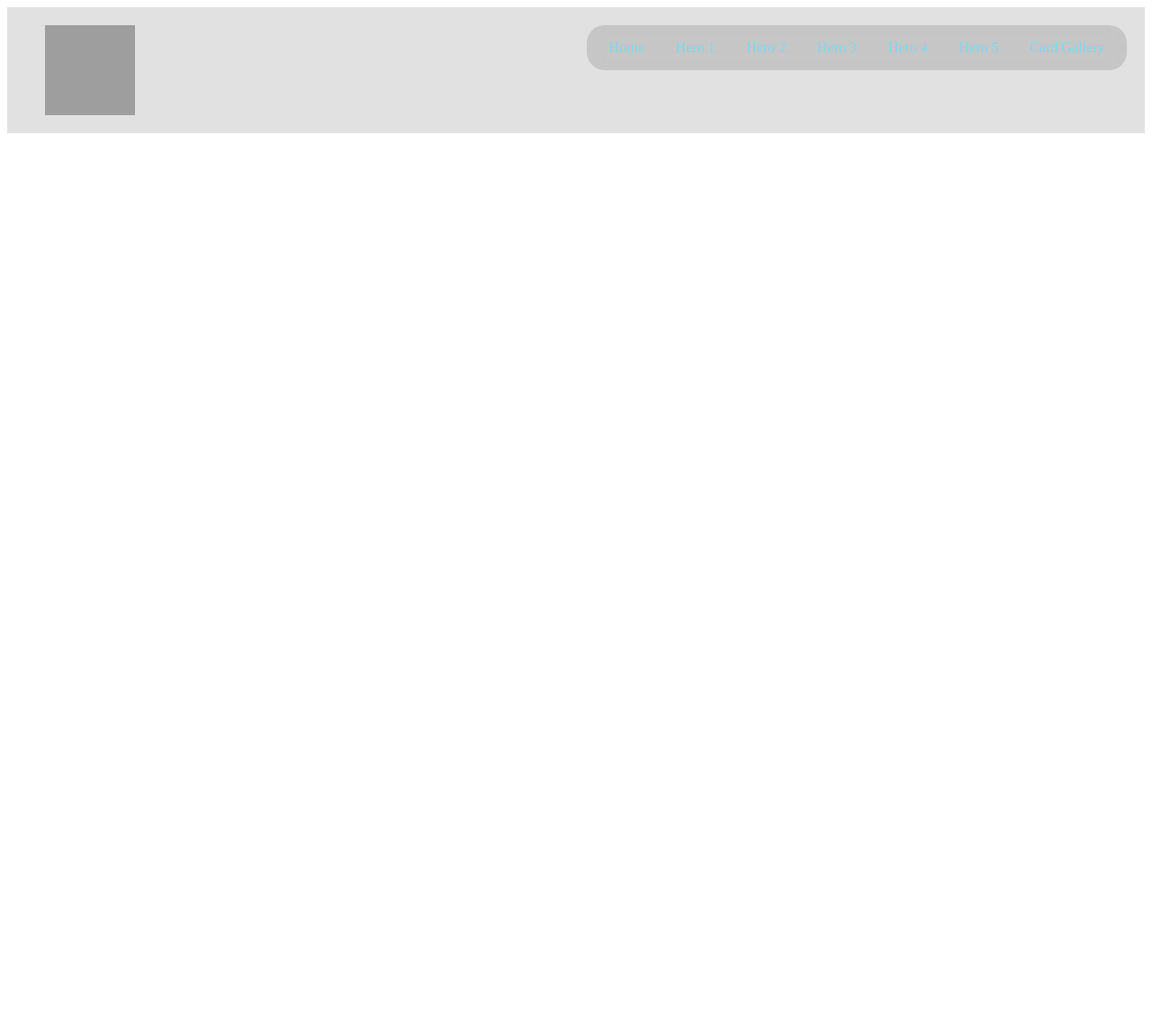
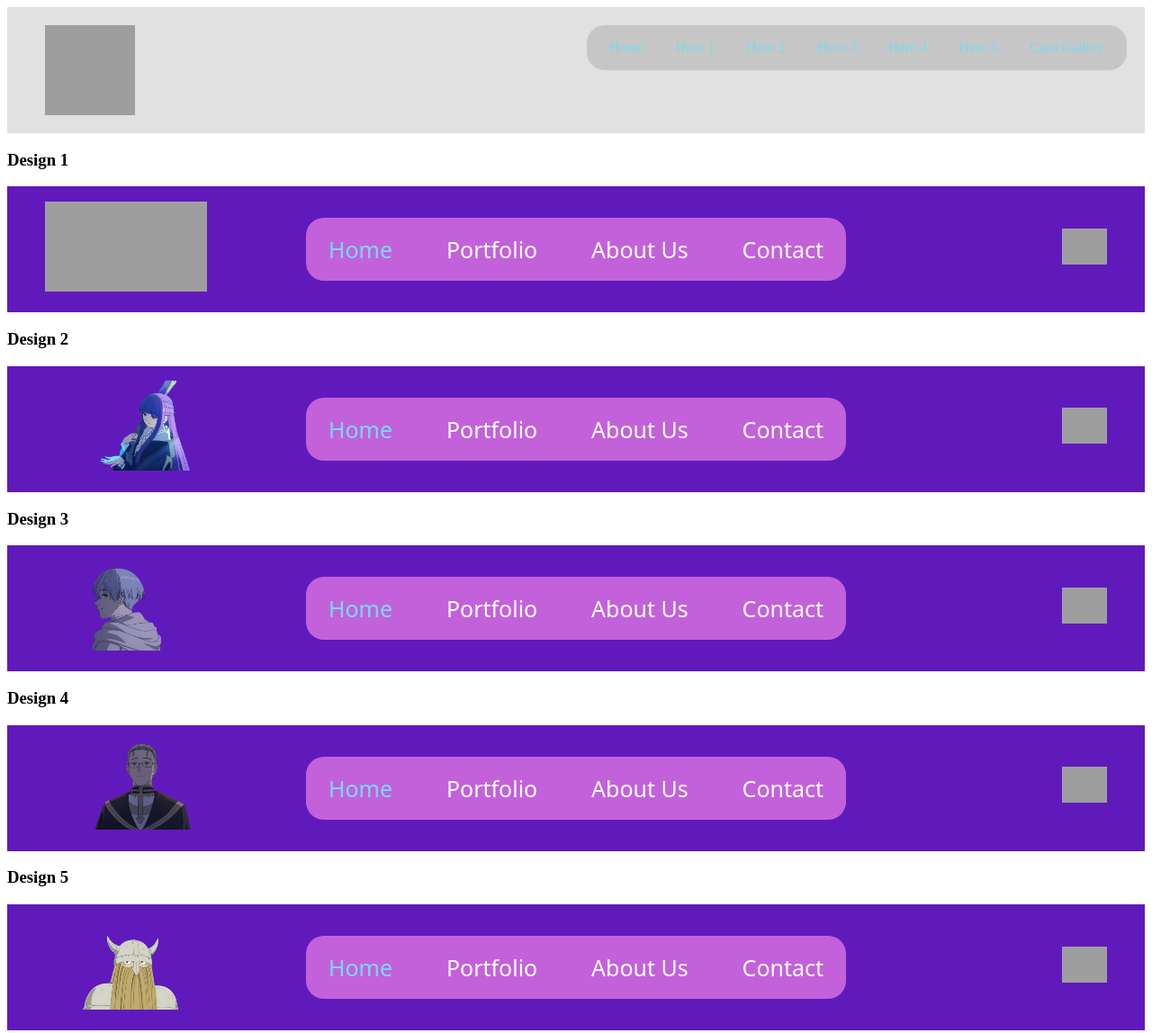
Before and after one commit to Louis01louis/WD-Hands-on-2, a plain HTML site: page pages/card-gallery/index.html in a window 1280 px wide. Shown: the whole page at 90% size. Before the commit the page ends 800 px from the top, so only its background shows below. Drawn offline with Linux system fonts and the light colour scheme; grey boxes are pictures that could not be loaded.

Commit message:
CardgalleryFormating

```diff
--- a/pages/card-gallery/assets/css/style.css
+++ b/pages/card-gallery/assets/css/style.css
@@ -45,3 +45,35 @@ a:link {
         transform: translateY(-15px);
     }
 }
+
+
+
+.Fourth_Design {
+    font-family: system-ui;
+    font-size: 25px;
+    display: flex;
+    justify-content: center;
+    align-items: center;
+    padding: 20px;
+    background: #601abc;
+    height: 100px;
+    }
+.imgL4 {
+    width: 200px;
+    position: absolute;
+    left: 50px;
+}
+.Design_4 {
+    background-color: #c361db;
+    border-radius: 20px;
+    width: 600px;
+    height: 70px;
+    display: flex;
+    justify-content: space-around;
+    gap: 10px;
+    align-items: center;
+}
+.shop-button {
+    position: absolute;
+    right: 50px;
+}
--- a/pages/card-gallery/index.html
+++ b/pages/card-gallery/index.html
@@ -24,6 +24,113 @@
         </div>
   </header>
 
+  <section class="4thDesign">
+    <h3>Design 1</h3>
+</section>
+  <div class="Fourth_Design">
+    <div class="Design_4">
+        <a href="../../index.html" class="nav1_btn">Home</a>
+        <a href="" class="nav1_btn">Portfolio</a>
+        <a href="" class="nav1_btn">About Us</a>
+        <a href="" class="nav1_btn">Contact</a>
+    </div>
+    <dev class="imgL4">
+        <img src= "./assets/img/frieren.png" width="180" height="100" alt= "Logo" />
+        </dev>
+
+    <a href="" class="shop-button">
+        <img src= "./assets/img/smug.png" width="50" height="40" alt= "shop pic" />
+    </a>
+
+  </div>
+
+
+  <section class="4thDesign">
+    <h3>Design 2</h3>
+</section>
+  <div class="Fourth_Design">
+    <div class="Design_4">
+        <a href="../../index.html" class="nav1_btn">Home</a>
+        <a href="" class="nav1_btn">Portfolio</a>
+        <a href="" class="nav1_btn">About Us</a>
+        <a href="" class="nav1_btn">Contact</a>
+    </div>
+    <dev class="imgL4">
+        <img src= "./assets/img/fern.png" width="180" height="100" alt= "Logo" />
+        </dev>
+
+    <a href="" class="shop-button">
+        <img src= "./assets/img/smug.png" width="50" height="40" alt= "shop pic" />
+    </a>
+
+  </div>
+
+
+  <section class="4thDesign">
+    <h3>Design 3</h3>
+</section>
+  <div class="Fourth_Design">
+    <div class="Design_4">
+        <a href="../../index.html" class="nav1_btn">Home</a>
+        <a href="" class="nav1_btn">Portfolio</a>
+        <a href="" class="nav1_btn">About Us</a>
+        <a href="" class="nav1_btn">Contact</a>
+    </div>
+    <dev class="imgL4">
+        <img src= "./assets/img/himmel.png" width="170" height="100" alt= "Logo" />
+        </dev>
+
+    <a href="" class="shop-button">
+        <img src= "./assets/img/smug.png" width="50" height="40" alt= "shop pic" />
+    </a>
+
+  </div>
+
+
+  <section class="4thDesign">
+    <h3>Design 4</h3>
+</section>
+  <div class="Fourth_Design">
+    <div class="Design_4">
+        <a href="../../index.html" class="nav1_btn">Home</a>
+        <a href="" class="nav1_btn">Portfolio</a>
+        <a href="" class="nav1_btn">About Us</a>
+        <a href="" class="nav1_btn">Contact</a>
+    </div>
+    <dev class="imgL4">
+        <img src= "./assets/img/heiter.png" width="170" height="100" alt= "Logo" />
+        </dev>
+
+    <a href="" class="shop-button">
+        <img src= "./assets/img/smug.png" width="50" height="40" alt= "shop pic" />
+    </a>
+
+  </div>
+
+
+  <section class="4thDesign">
+    <h3>Design 5</h3>
+</section>
+  <div class="Fourth_Design">
+    <div class="Design_4">
+        <a href="../../index.html" class="nav1_btn">Home</a>
+        <a href="" class="nav1_btn">Portfolio</a>
+        <a href="" class="nav1_btn">About Us</a>
+        <a href="" class="nav1_btn">Contact</a>
+    </div>
+    <dev class="imgL4">
+        <img src= "./assets/img/eisen.png" width="150" height="100" alt= "Logo" />
+        </dev>
+
+    <a href="" class="shop-button">
+        <img src= "./assets/img/smug.png" width="50" height="40" alt= "shop pic" />
+    </a>
+
+  </div>
+
+
+
+
 
 </body>
 
```
Also changed, not shown: pages/card-gallery/assets/img/eisen.png (added), pages/card-gallery/assets/img/fern.png (added), pages/card-gallery/assets/img/heiter.png (added), pages/card-gallery/assets/img/himmel.png (added), 1 other file.
